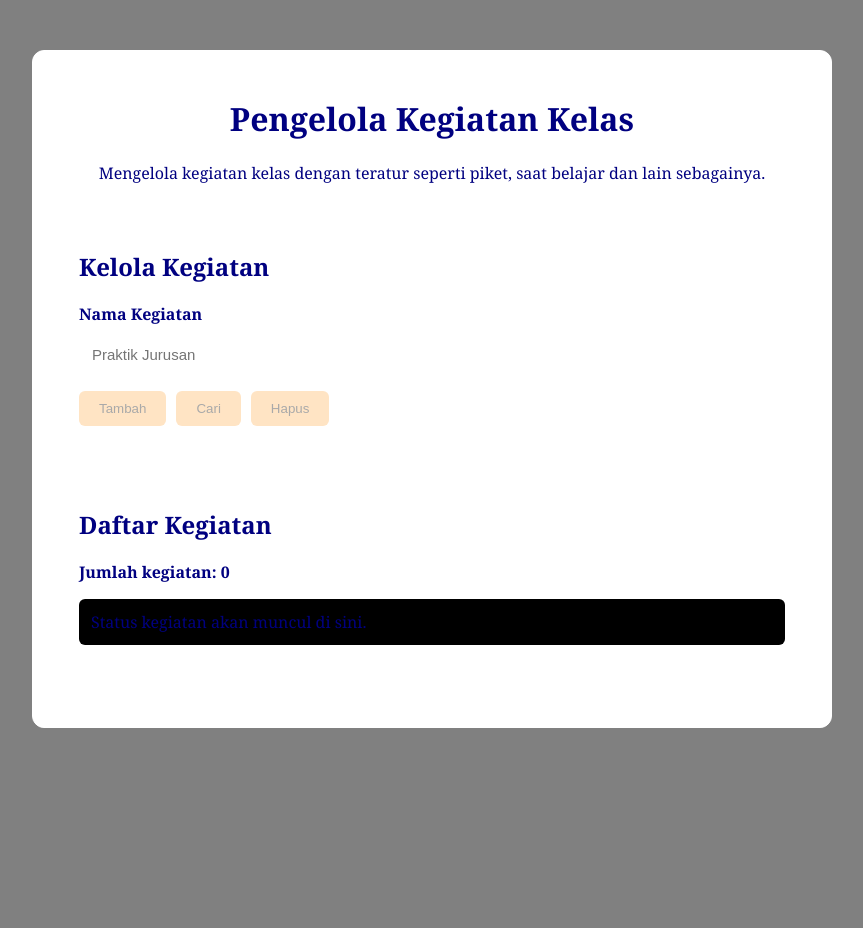
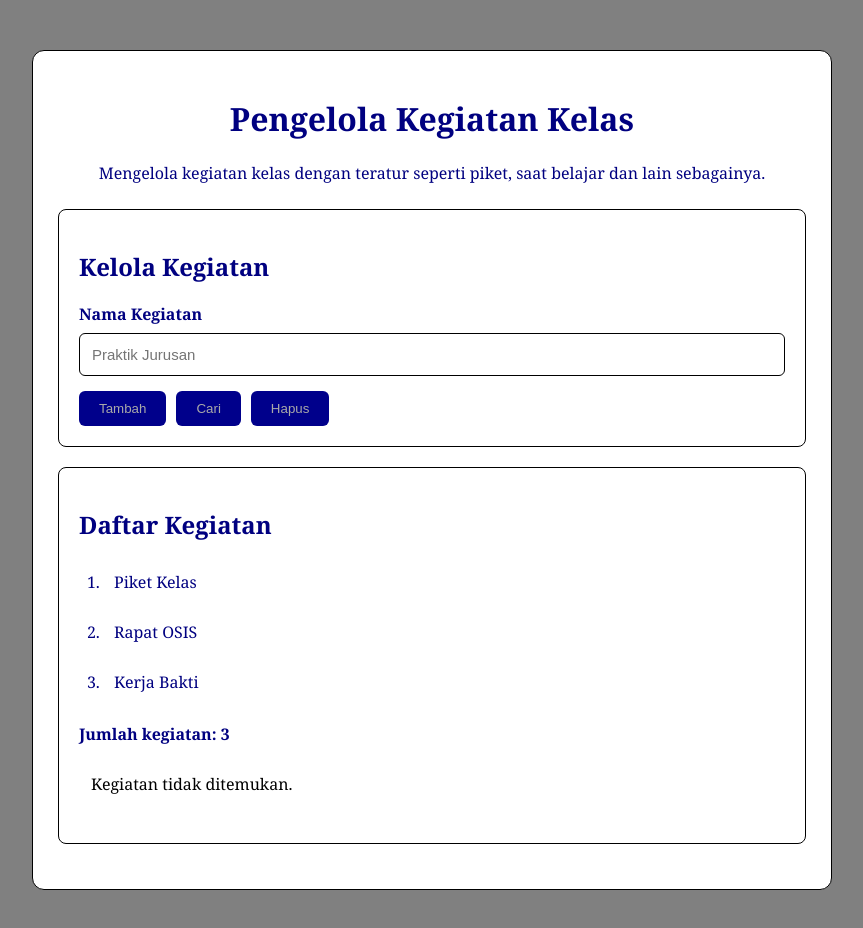
Before and after one commit to ZahwaniFaradiba30/ProyekAkhir_2026_4501, a plain HTML site: page index.html in a window 1280 px wide. Both pictures are taken after a click on the button "Hapus". Shown: the whole page, without its empty margins (208-1071 px from the left). Before the commit the page ends 800 px from the top, so only its background shows below. Drawn offline with Linux system fonts and the light colour scheme.

Commit message:
Final: Selesai Fitur xyz

```diff
--- a/index.html
+++ b/index.html
@@ -27,8 +27,8 @@
            Acuan ID: inputKegiatan, btnTambah, btnCari, btnHapus.
            Gunakan type="button" pada ketiga tombol. -->
       <div class="form-baris">
-        <label for="">Nama Kegiatan</label>
-        <input type="" id="" placeholder="Praktik Jurusan">
+        <label for="inputKegiatan">Nama Kegiatan</label>
+        <input type="text" id="inputKegiatan" placeholder="Praktik Jurusan">
       </div>
 
       <div class="aksi">
--- a/script.js
+++ b/script.js
@@ -26,10 +26,10 @@ function tampilkanKegiatan(daftar) {
   // TODO JS-01:
   // Perbaiki batas perulangan for berikut agar dimulai dari indeks pertama
   // dan memproses seluruh elemen berdasarkan panjang Array (length).
-  for (let i = 0; i < 0; i++) {
+  for (let i = 0; i < daftar.length; i++) {
     // TODO JS-02:
     // Ganti string kosong dengan elemen Array 'daftar' pada indeks i.
-    const namaKegiatan = "";
+    const namaKegiatan = daftar[i];
 
     // Disediakan guru: pembentukan dan penampilan elemen HTML.
     const item = document.createElement("li");
@@ -130,6 +130,21 @@ document.addEventListener("DOMContentLoaded", function () {
 
 // TODO JS-03, JS-04, JS-05 — Validasi dan penambahan kegiatan
 function tambahKegiatan(daftar, nama) {
+  const namaBersih = nama.trim();
+
+
+  if (namaBersih === "") {
+    return false;
+  }
+
+  if (daftar.includes(namaBersih)) {
+    return false;
+  }
+
+  daftar.push(namaBersih);
+
+  return true;
+}
   // TODO JS-03: Simpan nama yang sudah di-trim ke variabel namaBersih.
   // Jika namaBersih kosong, gunakan return false.
 
@@ -138,34 +153,34 @@ function tambahKegiatan(daftar, nama) {
 
   // TODO JS-05: Gunakan push() untuk menambahkan namaBersih.
   // Jika penambahan berhasil, gunakan return true.
-
-  return false; // SEMENTARA: ganti/hapus setelah TODO JS-03 s.d. JS-05 selesai
-}
-
 // TODO JS-06 — Pencarian kegiatan
 function cariKegiatan(daftar, nama) {
+  const namaBersih = nama.trim();
+
+  return daftar.indexOf(namaBersih);
+}
   // TODO JS-06: Hilangkan spasi awal/akhir menggunakan trim().
   // Cari posisi kegiatan dengan indexOf(), lalu kembalikan indeksnya.
   // Jika tidak ditemukan, indexOf() akan menghasilkan -1.
-
-  return -1; // SEMENTARA: ganti setelah TODO JS-06 selesai
-}
-
 // TODO JS-07 dan JS-08 — Penghapusan kegiatan
 function hapusKegiatan(daftar, nama) {
+  const indeks = cariKegiatan(daftar, nama);
+
+  if (indeks === -1) {
+    return false;
+  }
+
+  daftar.splice(indeks, 1);
+  return true;
+}
   // TODO JS-07: Panggil cariKegiatan(daftar, nama).
   // Simpan hasilnya dalam variabel indeks.
 
   // TODO JS-08: Jika indeks bernilai -1, gunakan return false.
   // Jika ditemukan, hapus satu elemen menggunakan splice().
   // Kembalikan true jika penghapusan berhasil.
-
-  return false; // SEMENTARA: ganti/hapus setelah TODO JS-07 s.d. JS-08 selesai
-}
-
 // TODO JS-09 — Menghitung jumlah kegiatan
 function hitungJumlahKegiatan(daftar) {
+  return daftar.length;
+}
   // TODO JS-09: Gunakan length dan return untuk menghasilkan jumlah kegiatan.
-
-  return 0; // SEMENTARA: ganti setelah TODO JS-09 selesai
-}
--- a/style.css
+++ b/style.css
@@ -28,7 +28,7 @@ body {
   max-width: 800px;
   margin: 30px auto;
   padding: 25px;
-  border: 1px solid white;
+  border: 1px solid black;
   border-radius: 12px;
   background-color: white;
 }
@@ -41,7 +41,7 @@ body {
 .panel {
   padding: 20px;
   margin-bottom: 20px;
-  border: 1px solid white;
+  border: 1px solid black;
   border-radius: 8px;
 }
 
@@ -61,7 +61,7 @@ body {
   width: 100%;
   padding: 12px;
   font-size: 15px;
-  border: 1px solid white;
+  border: 1px solid black;
   border-radius: 6px;
 }
 
@@ -73,7 +73,7 @@ body {
 
 .aksi button {
   padding: 10px 20px;
-  background-color: bisque;
+  background-color: darkblue;
   color:darkgray;
   border: none;
   border-radius: 6px;
@@ -100,19 +100,19 @@ body {
 
 #pesanStatus {
   padding: 12px;
-  background-color: black;
+  background-color: slategrey;
   border-radius: 6px;
 }
 
 #pesanStatus.berhasil {
   color: antiquewhite;
-  background-color:navajowhite;
+  background-color: black;
   border-radius: 6px;
 }
 
 #pesanStatus.gagal {
   padding: 12px;
   background-color: white;
-  color: beige;
+  color: black;
   border-radius: 6px;
 }
```
Also changed, not shown: 1 other file.
